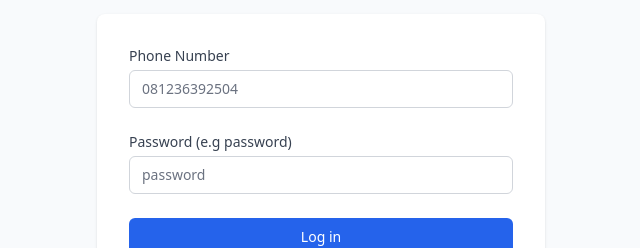
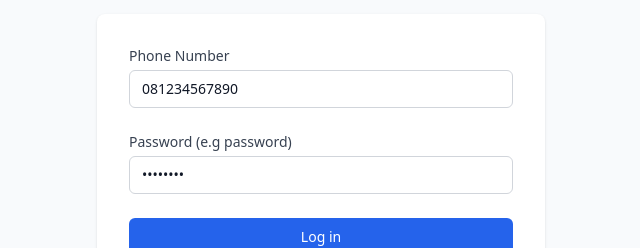
Before and after one commit to remote-software-dev/dmics, a Next.js app in the folder frontend/: page /login in a window 1280 px wide. Shown: the part 323-571 px from the top of the page, without its empty margins (319-959 px from the left). Built offline with nearby package versions, Linux system fonts and the light colour scheme.

Commit message:
Pre-fill login form with test credentials for testing

```diff
--- a/frontend/src/app/login/page.tsx
+++ b/frontend/src/app/login/page.tsx
@@ -5,8 +5,8 @@ import { useAuth } from "@/contexts/AuthContext";
 
 export default function LoginPage() {
   const { login } = useAuth();
-  const [username, setUsername] = useState("");
-  const [password, setPassword] = useState("");
+  const [username, setUsername] = useState("081234567890");
+  const [password, setPassword] = useState("password");
   const [error, setError] = useState("");
   const [loading, setLoading] = useState(false);
 
```
